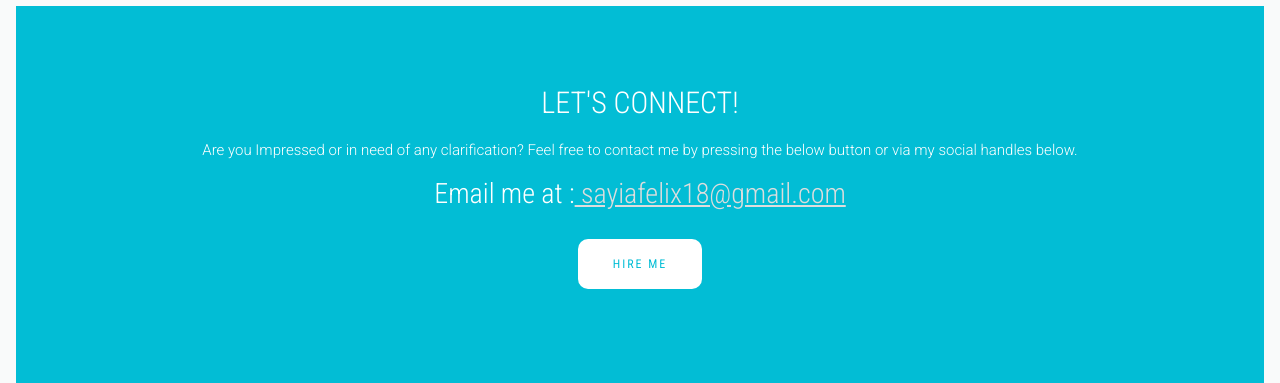
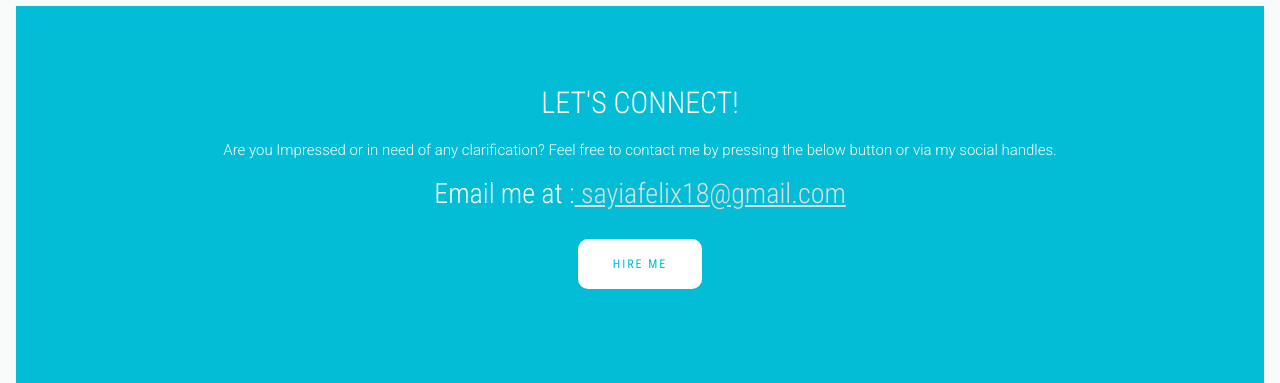
Before and after one commit to SayiaFelix/Sir_Felix_Portfolio, a Django app: page / in a window 1280 px wide. Shown: the part 2782-3165 px from the top of the page. Run offline with Django 3.2, Linux system fonts and the light colour scheme; data that the repository does not hold is empty; some libraries are stand-ins or nearby versions; some web fonts are replaced.

Commit message:
adding informational templates

```diff
--- a/portfolio/templates/footer.html
+++ b/portfolio/templates/footer.html
@@ -5,7 +5,7 @@
                 <div class="block">
                     <h2 class="title wow fadeInDown" data-wow-delay=".3s" data-wow-duration="500ms">LET'S CONNECT!
                         </h1>
-                        <p class="wow fadeInDown" data-wow-delay=".5s" data-wow-duration="500ms">Are you Impressed or in need of any clarification? Feel free to contact me by pressing the below button or via my social handles below.</p>
+                        <p class="wow fadeInDown" data-wow-delay=".5s" data-wow-duration="500ms">Are you Impressed or in need of any clarification? Feel free to contact me by pressing the below button or via my social handles.</p>
                         <h3 class="text-center fw-light"> Email me at :<a href="mailto:sayiafelix18@gmail.com?Subject=Hello%Sayia" target="_top"style="border-radius:10px;color:#DDDDDD;"> sayiafelix18@gmail.com</a></h3>
                        <h2><a href="mailto:sayiafelix18@gmail.com?Subject=Hello%Sayia" target="_top" class="btn btn-default btn-contact wow fadeInDown" data-wow-delay=".7s"
                             data-wow-duration="500ms" style="border-radius:10px;">Hire Me</a></h2>
```
